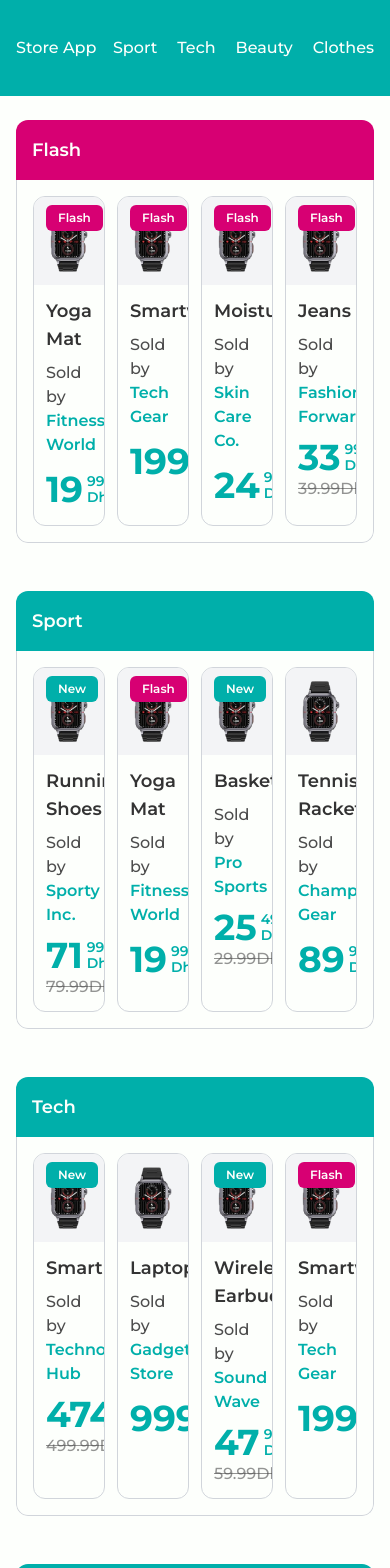
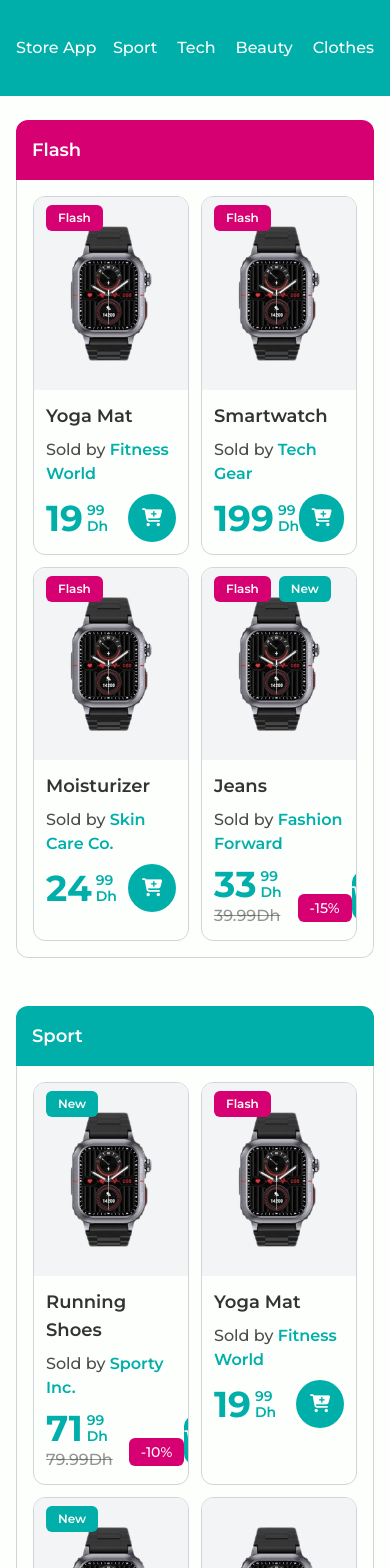
Before and after one commit to aatmaneoulmouden/store-app, a React (Vite) app: page / in a window 390 px wide. Shown: the top 1568 px of the page. Built offline with nearby package versions, Linux system fonts and the light colour scheme.

Commit message:
Fix responsive of rendring products

```diff
--- a/src/components/Category.jsx
+++ b/src/components/Category.jsx
@@ -19,7 +19,7 @@ const Category = (props) => {
       <div className="cartegory-header bg-primary-green p-4">
         <h2 className="text-neutral-white text-lg font-semibold">{name}</h2>
       </div>
-      <div className="category-content grid grid-cols-4 gap-3 p-4 border border-gray-300 rounded-b-xl border-t-0">
+      <div className="category-content grid grid-cols-2 gap-3 p-4 border border-gray-300 rounded-b-xl border-t-0 lg:grid-cols-4">
         {displayProducts}
       </div>
     </section>
--- a/src/components/FlashProducts.jsx
+++ b/src/components/FlashProducts.jsx
@@ -9,7 +9,7 @@ const FlashProducts = (props) => {
       <div className="cartegory-header bg-primary-cerise p-4">
         <h2 className="text-neutral-white text-lg font-semibold">Flash</h2>
       </div>
-      <div className="category-content grid grid-cols-4 gap-3 p-4 border border-gray-300 rounded-b-xl border-t-0">
+      <div className="category-content grid grid-cols-2 gap-3 p-4 border border-gray-300 rounded-b-xl border-t-0 lg:grid-cols-4">
         {displayFlashProducts}
       </div>
     </section>
```
